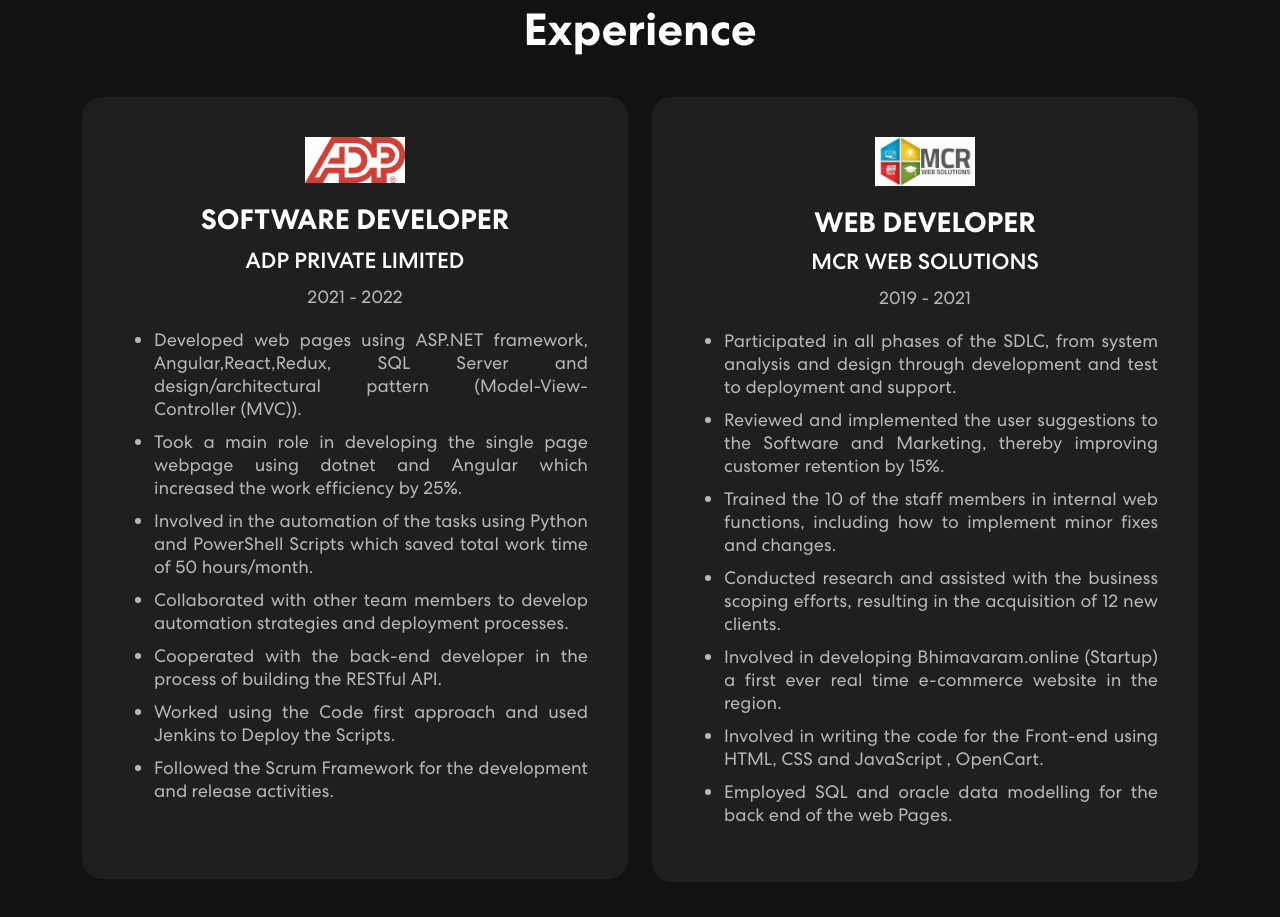
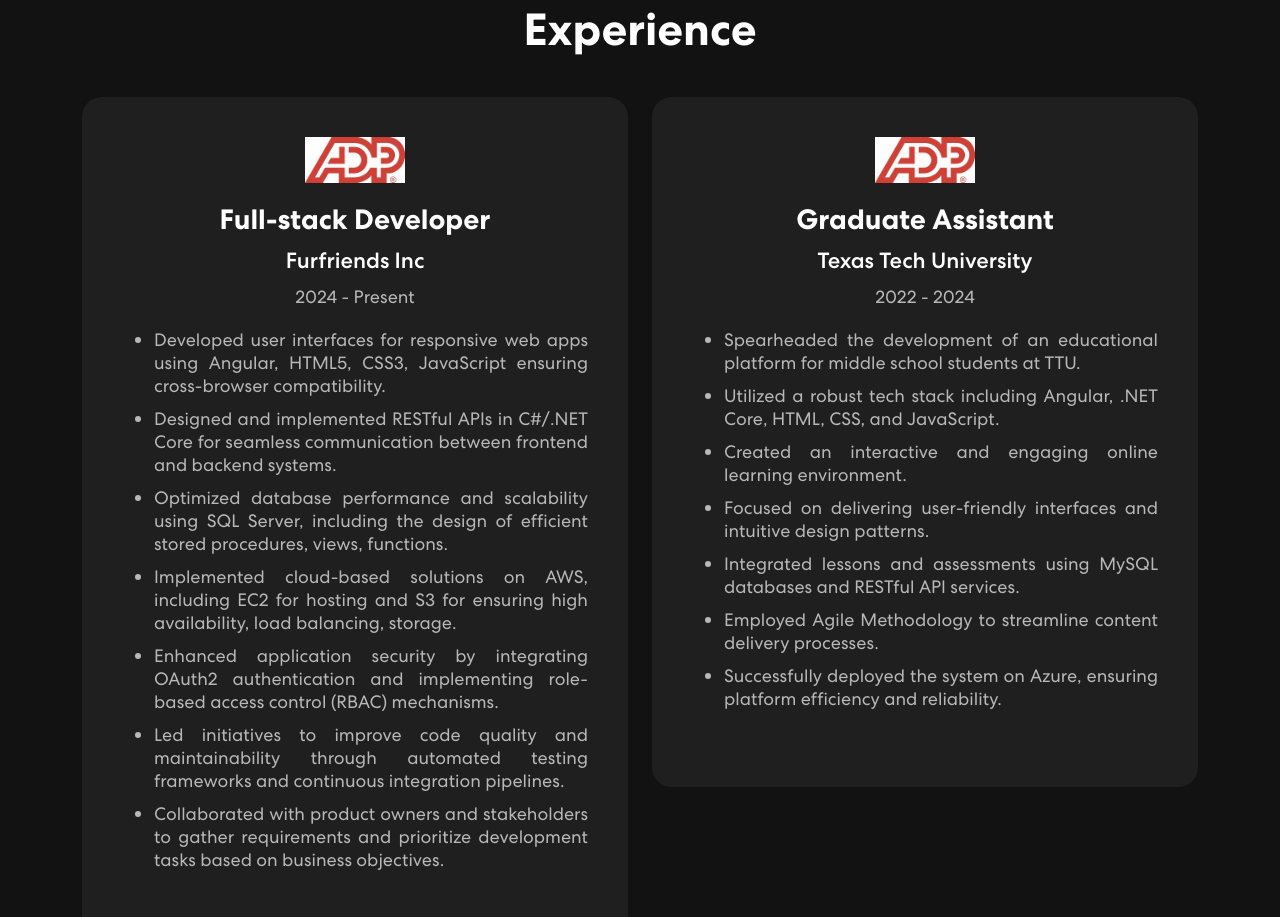
Before and after one commit to khajjayamteja/myportfolio, a React (Create React App) app: page / in a window 1280 px wide. Shown: the part 1880-2797 px from the top of the page. Built offline with nearby package versions, Linux system fonts and the light colour scheme.

Commit message:
Added the changes to the Experience

```diff
--- a/src/components/Experience.js
+++ b/src/components/Experience.js
@@ -8,6 +8,42 @@
       <Container>
         <h2 className="experience-heading">Experience</h2>
         <Row>
+          <Col md={6}>
+            <div className="experience-item">
+              <img className="experience-logo" src={companyLogo1} alt="Company Logo" />
+              <h3 className="experience-title">Full-stack Developer</h3>
+              <p className="experience-company">Furfriends Inc</p>
+              <p className="experience-dates"> 2024  -  Present</p>
+              <ul className="experience-details">
+                <li className="experience-detail"> Developed user interfaces for responsive web apps using Angular, HTML5, CSS3, JavaScript ensuring cross-browser compatibility. </li>
+                <li className="experience-detail"> Designed and implemented RESTful APIs in C#/.NET Core for seamless communication between frontend and backend systems. </li>
+                <li className="experience-detail"> Optimized database performance and scalability using SQL Server, including the design of efficient stored procedures, views, functions. </li>
+                <li className="experience-detail"> Implemented cloud-based solutions on AWS, including EC2 for hosting and S3 for ensuring high availability, load balancing, storage.</li>
+                <li className="experience-detail"> Enhanced application security by integrating OAuth2 authentication and implementing role-based access control (RBAC) mechanisms. </li>
+                <li className="experience-detail"> Led initiatives to improve code quality and maintainability through automated testing frameworks and continuous integration pipelines. </li>
+                <li className="experience-detail"> Collaborated with product owners and stakeholders to gather requirements and prioritize development tasks based on business objectives.</li>
+                <br/>
+              </ul>
+            </div>
+          </Col>
+           <Col md={6}>
+            <div className="experience-item">
+              <img className="experience-logo" src={companyLogo1} alt="Company Logo" />
+              <h3 className="experience-title">Graduate Assistant</h3>
+              <p className="experience-company">Texas Tech University</p>
+              <p className="experience-dates"> 2022  - 2024</p>
+              <ul className="experience-details">
+                <li className="experience-detail"> Spearheaded the development of an educational platform for middle school students at TTU. </li>
+                <li className="experience-detail"> Utilized a robust tech stack including Angular, .NET Core, HTML, CSS, and JavaScript. </li>
+                <li className="experience-detail"> Created an interactive and engaging online learning environment. </li>
+                <li className="experience-detail"> Focused on delivering user-friendly interfaces and intuitive design patterns.</li>
+                <li className="experience-detail"> Integrated lessons and assessments using MySQL databases and RESTful API services. </li>
+                <li className="experience-detail"> Employed Agile Methodology to streamline content delivery processes. </li>
+                <li className="experience-detail"> Successfully deployed the system on Azure, ensuring platform efficiency and reliability.</li>
+                <br/>
+              </ul>
+            </div>
+          </Col>
           <Col md={6}>
             <div className="experience-item">
               <img className="experience-logo" src={companyLogo1} alt="Company Logo" />
```
